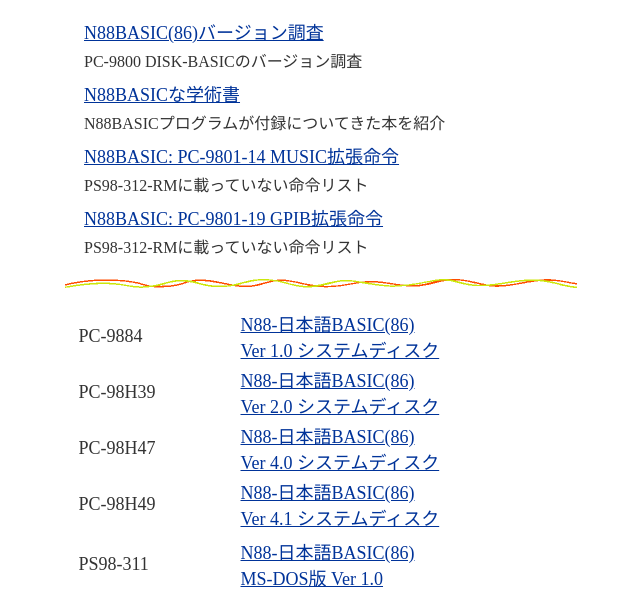
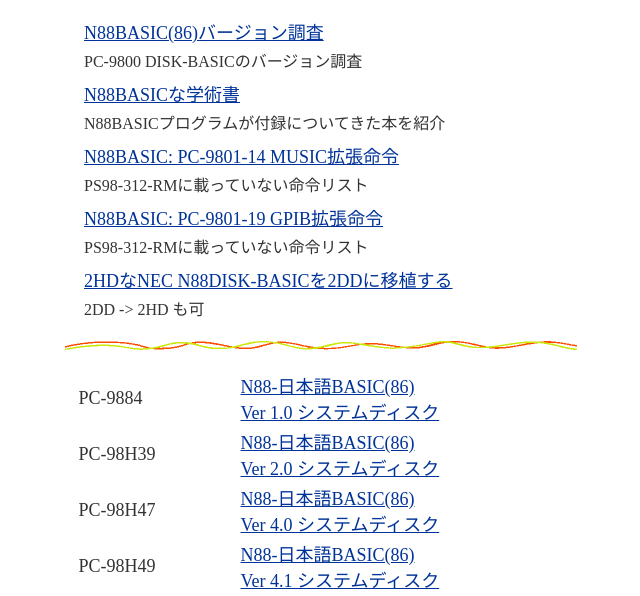
Before and after one commit to sanguisorba/sanguisorba.github.io, a plain HTML site: page basic/index.htm in a window 1280 px wide. Shown: the part 186-782 px from the top of the page, without its empty margins (319-959 px from the left). Drawn offline with Linux system fonts and the light colour scheme.

Commit message:
Update index.htm

```diff
--- a/basic/index.htm
+++ b/basic/index.htm
@@ -54,6 +54,15 @@
     </TR>
     <TR>
       <TD>PS98-312-RMに載っていない命令リスト</TD>
+    </TR>
+    <TR>
+      <TD></TD>
+    </TR>
+    <TR>
+      <TD><A href="1mbto640.htm"><FONT size="+1">2HDなNEC N88DISK-BASICを2DDに移植する</FONT></A></TD>
+    </TR>
+    <TR>
+      <TD>2DD -> 2HD も可</TD>
     </TR>
   </TBODY>
 </TABLE>
```
